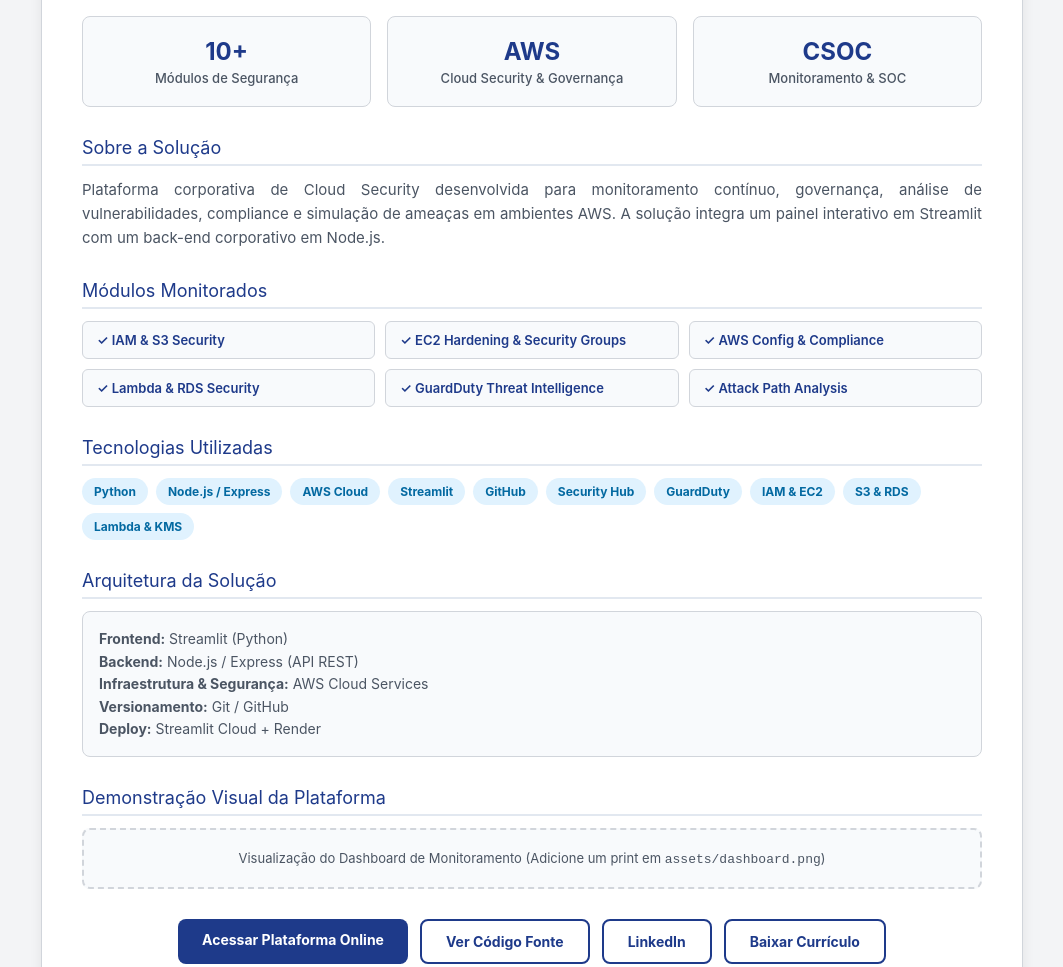
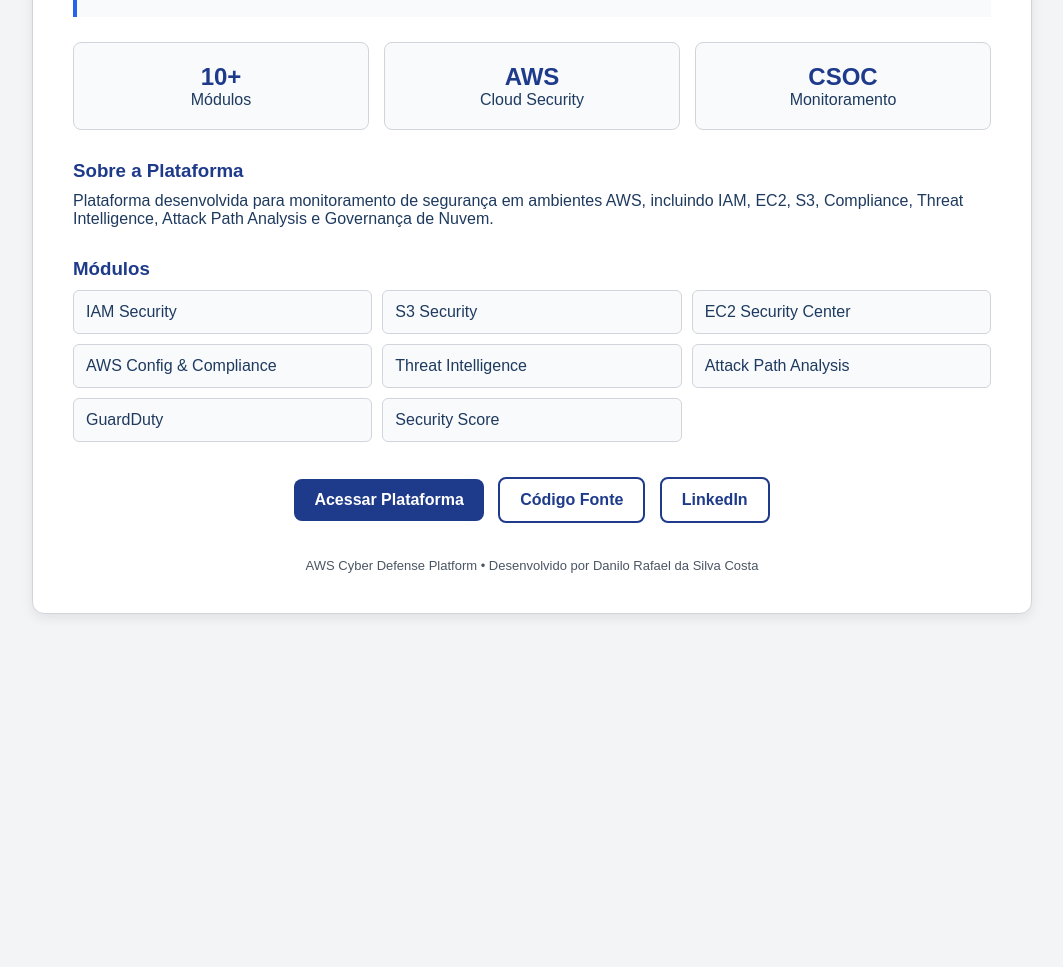
Before and after one commit to danilocosta2223-boop/aws-security-analyzer, a plain HTML site: page index.html in a window 1280 px wide. Shown: the part 279-1246 px from the top of the page, without its empty margins (108-1171 px from the left). After the commit the page ends 933 px from the top, so only its background shows below. Drawn offline with Linux system fonts and the light colour scheme.

Commit message:
Corrigindo index.html

```diff
--- a/index.html
+++ b/index.html
@@ -4,322 +4,214 @@
     <meta charset="UTF-8">
     <meta name="viewport" content="width=device-width, initial-scale=1.0">
     <title>AWS Cyber Defense Platform | Danilo Rafael da Silva Costa</title>
+
     <style>
         :root {
             --primary: #1e3a8a;
             --secondary: #2563eb;
-            --bg-color: #f3f4f6;
-            --card-bg: #ffffff;
-            --text-color: #1e3a5f;
-            --text-muted: #4b5563;
-            --border-color: #d1d5db;
+            --bg: #f3f4f6;
+            --card: #ffffff;
+            --border: #d1d5db;
+            --text: #1e3a5f;
+            --muted: #4b5563;
         }
 
-        body {
-            font-family: -apple-system, BlinkMacSystemFont, "Segoe UI", Roboto, "Helvetica Neue", Arial, sans-serif;
-            background-color: var(--bg-color);
-            color: var(--text-color);
-            margin: 0;
-            padding: 40px 20px;
-            display: flex;
-            justify-content: center;
-            align-items: center;
-            min-height: 100vh;
+        *{
+            margin:0;
+            padding:0;
+            box-sizing:border-box;
         }
 
-        .container {
-            max-width: 900px;
-            width: 100%;
-            background: var(--card-bg);
-            border: 1px solid var(--border-color);
-            border-radius: 12px;
-            padding: 40px;
-            box-shadow: 0 10px 15px -3px rgba(0, 0, 0, 0.1);
+        body{
+            background:var(--bg);
+            font-family:Arial, sans-serif;
+            color:var(--text);
+            padding:40px 20px;
         }
 
-        h1 {
-            color: var(--primary);
-            font-size: 32px;
-            margin-bottom: 6px;
-            text-align: center;
+        .container{
+            max-width:1000px;
+            margin:auto;
+            background:var(--card);
+            border-radius:12px;
+            border:1px solid var(--border);
+            padding:40px;
+            box-shadow:0 4px 12px rgba(0,0,0,0.08);
         }
 
-        .subtitle {
-            text-align: center;
-            font-size: 16px;
-            color: var(--text-muted);
-            margin-bottom: 24px;
-            font-weight: 600;
+        h1{
+            color:#1e3a8a;
+            text-align:center;
+            margin-bottom:10px;
         }
 
-        .author-box {
-            background-color: #f8fafc;
-            border-left: 4px solid var(--secondary);
-            padding: 16px;
-            border-radius: 4px;
-            margin-bottom: 24px;
+        .subtitle{
+            text-align:center;
+            color:var(--muted);
+            margin-bottom:30px;
         }
 
-        .author-box h3 {
-            margin: 0 0 6px 0;
-            color: var(--primary);
-            font-size: 18px;
+        .profile{
+            background:#f8fafc;
+            border-left:4px solid var(--secondary);
+            padding:20px;
+            margin-bottom:25px;
         }
 
-        .author-box p {
-            margin: 0;
-            font-size: 14px;
-            color: var(--text-muted);
-            line-height: 1.5;
+        .stats{
+            display:grid;
+            grid-template-columns:repeat(auto-fit,minmax(180px,1fr));
+            gap:15px;
+            margin:25px 0;
         }
 
-        /* Métricas Visuais */
-        .stats-grid {
-            display: grid;
-            grid-template-columns: repeat(auto-fit, minmax(200px, 1fr));
-            gap: 16px;
-            margin-bottom: 30px;
+        .stat{
+            background:#f8fafc;
+            border:1px solid var(--border);
+            border-radius:8px;
+            padding:20px;
+            text-align:center;
         }
 
-        .stat-card {
-            background: #f8fafc;
-            border: 1px solid var(--border-color);
-            border-radius: 8px;
-            padding: 20px;
-            text-align: center;
+        .stat h2{
+            color:#1e3a8a;
         }
 
-        .stat-card h2 {
-            margin: 0 0 4px 0;
-            color: var(--primary);
-            font-size: 24px;
+        h3{
+            margin-top:30px;
+            margin-bottom:10px;
+            color:#1e3a8a;
         }
 
-        .stat-card p {
-            margin: 0;
-            font-size: 13px;
-            color: var(--text-muted);
-            font-weight: 500;
+        .modules{
+            display:grid;
+            grid-template-columns:repeat(auto-fit,minmax(250px,1fr));
+            gap:10px;
         }
 
-        .section-title {
-            font-size: 18px;
-            color: var(--primary);
-            margin-top: 30px;
-            margin-bottom: 12px;
-            border-bottom: 2px solid #e2e8f0;
-            padding-bottom: 6px;
+        .module{
+            padding:12px;
+            border:1px solid var(--border);
+            border-radius:6px;
+            background:#f8fafc;
         }
 
-        .description {
-            font-size: 15px;
-            line-height: 1.6;
-            color: var(--text-muted);
-            margin-bottom: 24px;
-            text-align: justify;
+        .buttons{
+            text-align:center;
+            margin-top:30px;
         }
 
-        .modules-grid {
-            display: grid;
-            grid-template-columns: repeat(auto-fit, minmax(240px, 1fr));
-            gap: 10px;
-            margin-bottom: 20px;
+        .btn{
+            display:inline-block;
+            margin:5px;
+            padding:12px 20px;
+            border-radius:8px;
+            text-decoration:none;
+            font-weight:bold;
         }
 
-        .module-item {
-            background: #f8fafc;
-            border: 1px solid var(--border-color);
-            border-radius: 6px;
-            padding: 10px 14px;
-            font-size: 13px;
-            font-weight: 600;
-            color: var(--primary);
+        .primary{
+            background:#1e3a8a;
+            color:white;
         }
 
-        /* Tecnologias Badges */
-        .tech-badges {
-            display: flex;
-            flex-wrap: wrap;
-            gap: 8px;
-            margin-bottom: 24px;
+        .secondary{
+            border:2px solid #1e3a8a;
+            color:#1e3a8a;
         }
 
-        .tech-badge {
-            background: #e0f2fe;
-            color: #0369a1;
-            padding: 6px 12px;
-            border-radius: 20px;
-            font-size: 12px;
-            font-weight: bold;
-        }
-
-        /* Arquitetura */
-        .architecture-box {
-            background: #f8fafc;
-            border: 1px solid var(--border-color);
-            border-radius: 8px;
-            padding: 16px;
-            font-size: 14px;
-            line-height: 1.6;
-            color: var(--text-muted);
-            margin-bottom: 24px;
-        }
-
-        /* Área de Screenshots */
-        .screenshot-container {
-            text-align: center;
-            background: #f8fafc;
-            border: 2px dashed var(--border-color);
-            border-radius: 8px;
-            padding: 20px;
-            margin-bottom: 24px;
-        }
-
-        .screenshot-container img {
-            max-width: 100%;
-            border-radius: 6px;
-            border: 1px solid var(--border-color);
-            margin-top: 10px;
-        }
-
-        .buttons-container {
-            display: flex;
-            flex-wrap: wrap;
-            gap: 12px;
-            justify-content: center;
-            margin-top: 30px;
-        }
-
-        .btn {
-            display: inline-block;
-            padding: 12px 24px;
-            background: var(--primary);
-            color: white;
-            border-radius: 8px;
-            text-decoration: none;
-            font-weight: bold;
-            font-size: 14px;
-            transition: background 0.2s;
-            text-align: center;
-        }
-
-        .btn:hover {
-            background: var(--secondary);
-        }
-
-        .btn-outline {
-            display: inline-block;
-            padding: 12px 24px;
-            background: transparent;
-            color: var(--primary);
-            border: 2px solid var(--primary);
-            border-radius: 8px;
-            text-decoration: none;
-            font-weight: bold;
-            font-size: 14px;
-            transition: all 0.2s;
-            text-align: center;
-        }
-
-        .btn-outline:hover {
-            background: #f1f5f9;
-        }
-
-        .footer {
-            margin-top: 40px;
-            text-align: center;
-            font-size: 12px;
-            color: var(--text-muted);
-            border-top: 1px solid var(--border-color);
-            padding-top: 20px;
-        }
-
-        .footer a {
-            color: var(--secondary);
-            text-decoration: none;
+        .footer{
+            text-align:center;
+            margin-top:30px;
+            color:var(--muted);
+            font-size:13px;
         }
     </style>
 </head>
+
 <body>
 
 <div class="container">
+
     <h1>AWS Cyber Defense Platform</h1>
-        <div class="subtitle">Cloud Security Operations Center (CSOC Enterprise)</div>
 
-        <div class="author-box">
+    <p class="subtitle">
+        Cloud Security Operations Center (CSOC Enterprise)
+    </p>
+
+    <div class="profile">
         <h3>Danilo Rafael da Silva Costa</h3>
-            <p>Estudante de Defesa Cibernética na FIAP | MBA em Gestão de Projetos | Administração | Strategic Leadership (BYU)</p>
+
+        <p>
+            Estudante de Defesa Cibernética na FIAP • MBA em Gestão de Projetos •
+            Administração • Strategic Leadership (BYU)
+        </p>
     </div>
 
-        <!-- Métricas Visuais -->
-        <div class="stats-grid">
-            <div class="stat-card">
+    <div class="stats">
+        <div class="stat">
             <h2>10+</h2>
-                <p>Módulos de Segurança</p>
+            <p>Módulos</p>
         </div>
-            <div class="stat-card">
+
+        <div class="stat">
             <h2>AWS</h2>
-                <p>Cloud Security & Governança</p>
+            <p>Cloud Security</p>
         </div>
-            <div class="stat-card">
+
+        <div class="stat">
             <h2>CSOC</h2>
-                <p>Monitoramento & SOC</p>
+            <p>Monitoramento</p>
         </div>
     </div>
 
-        <div class="section-title">Sobre a Solução</div>
-        <div class="description">
-            Plataforma corporativa de Cloud Security desenvolvida para monitoramento contínuo, governança, análise de vulnerabilidades, compliance e simulação de ameaças em ambientes AWS. A solução integra um painel interativo em Streamlit com um back-end corporativo em Node.js.
+    <h3>Sobre a Plataforma</h3>
+
+    <p>
+        Plataforma desenvolvida para monitoramento de segurança em ambientes AWS,
+        incluindo IAM, EC2, S3, Compliance, Threat Intelligence,
+        Attack Path Analysis e Governança de Nuvem.
+    </p>
+
+    <h3>Módulos</h3>
+
+    <div class="modules">
+        <div class="module">IAM Security</div>
+        <div class="module">S3 Security</div>
+        <div class="module">EC2 Security Center</div>
+        <div class="module">AWS Config & Compliance</div>
+        <div class="module">Threat Intelligence</div>
+        <div class="module">Attack Path Analysis</div>
+        <div class="module">GuardDuty</div>
+        <div class="module">Security Score</div>
     </div>
 
-        <div class="section-title">Módulos Monitorados</div>
-        <div class="modules-grid">
-            <div class="module-item">✓ IAM & S3 Security</div>
-            <div class="module-item">✓ EC2 Hardening & Security Groups</div>
-            <div class="module-item">✓ AWS Config & Compliance</div>
-            <div class="module-item">✓ Lambda & RDS Security</div>
-            <div class="module-item">✓ GuardDuty Threat Intelligence</div>
-            <div class="module-item">✓ Attack Path Analysis</div>
-        </div>
+    <div class="buttons">
 
-        <div class="section-title">Tecnologias Utilizadas</div>
-        <div class="tech-badges">
-            <span class="tech-badge">Python</span>
-            <span class="tech-badge">Node.js / Express</span>
-            <span class="tech-badge">AWS Cloud</span>
-            <span class="tech-badge">Streamlit</span>
-            <span class="tech-badge">GitHub</span>
-            <span class="tech-badge">Security Hub</span>
-            <span class="tech-badge">GuardDuty</span>
-            <span class="tech-badge">IAM & EC2</span>
-            <span class="tech-badge">S3 & RDS</span>
-            <span class="tech-badge">Lambda & KMS</span>
-        </div>
+        <a class="btn primary"
+           href="https://aws-security-analyzer.streamlit.app"
+           target="_blank">
+           Acessar Plataforma
+        </a>
 
-        <div class="section-title">Arquitetura da Solução</div>
-        <div class="architecture-box">
-            <b>Frontend:</b> Streamlit (Python) <br>
-            <b>Backend:</b> Node.js / Express (API REST) <br>
-            <b>Infraestrutura & Segurança:</b> AWS Cloud Services <br>
-            <b>Versionamento:</b> Git / GitHub <br>
-            <b>Deploy:</b> Streamlit Cloud + Render
-        </div>
+        <a class="btn secondary"
+           href="https://github.com/danilocosta2223-boop/aws-security-analyzer"
+           target="_blank">
+           Código Fonte
+        </a>
 
-        <div class="section-title">Demonstração Visual da Plataforma</div>
-        <div class="screenshot-container">
-            <p style="margin: 0; font-size: 13px; color: var(--text-muted);">Visualização do Dashboard de Monitoramento (Adicione um print em <code>assets/dashboard.png</code>)</p>
-        </div>
+        <a class="btn secondary"
+           href="https://www.linkedin.com/in/danilocosta2223"
+           target="_blank">
+           LinkedIn
+        </a>
 
-        <div class="buttons-container">
-            <a class="btn" href="https://aws-security-analyzer.streamlit.app" target="_blank">Acessar Plataforma Online</a>
-            <a class="btn-outline" href="https://github.com/danilocosta2223-boop/aws-security-analyzer" target="_blank">Ver Código Fonte</a>
-            <a class="btn-outline" href="https://www.linkedin.com/in/danilocosta2223" target="_blank">LinkedIn</a>
-            <a class="btn-outline" href="curriculo.pdf" target="_blank">Baixar Currículo</a>
     </div>
 
     <div class="footer">
-            AWS Cyber Defense Platform • Desenvolvido por <a href="https://www.linkedin.com/in/danilocosta2223" target="_blank">Danilo Rafael da Silva Costa</a>
+        AWS Cyber Defense Platform • Desenvolvido por Danilo Rafael da Silva Costa
     </div>
+
 </div>
 
 </body>
```
Lines whose indentation alone changed are shown as unchanged.
